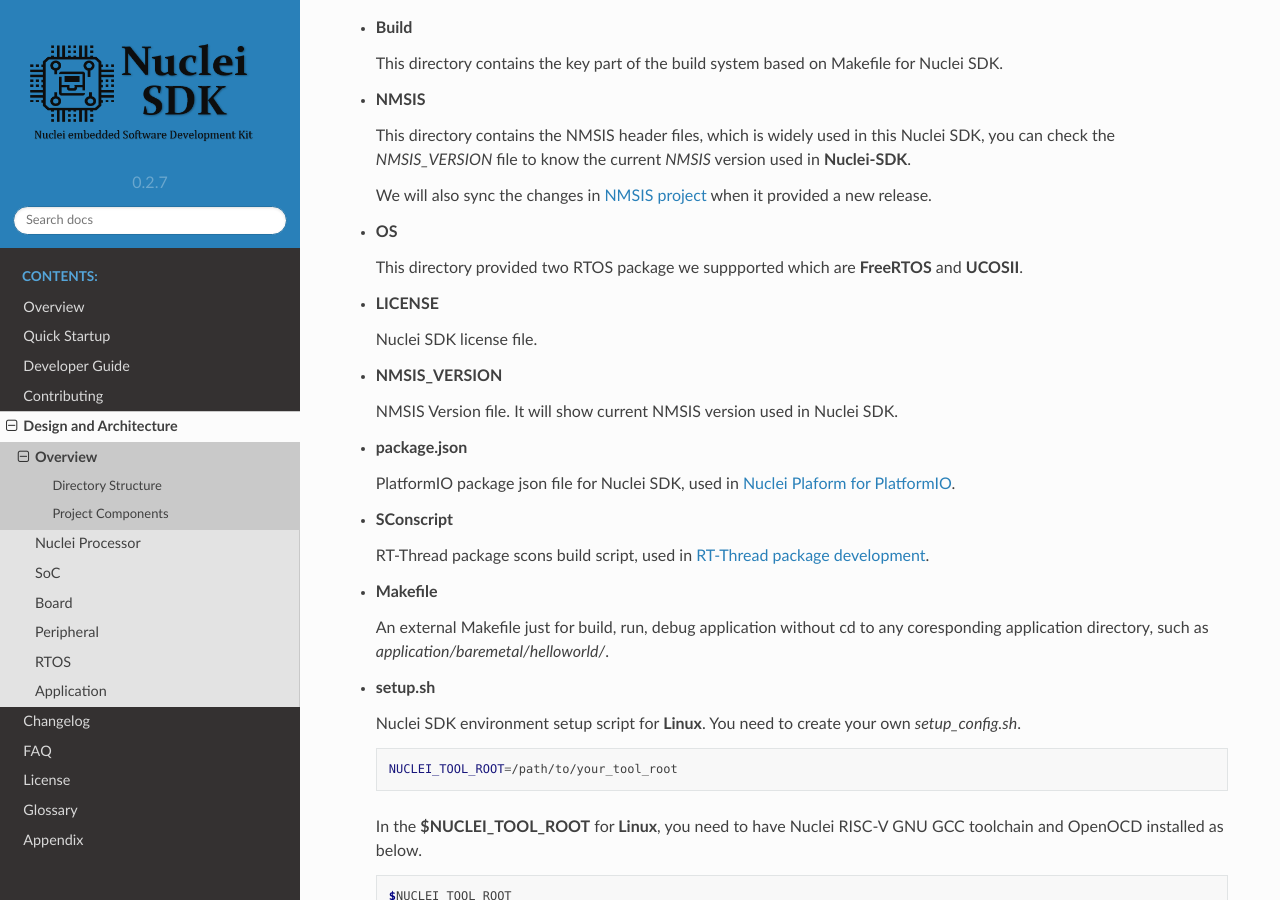
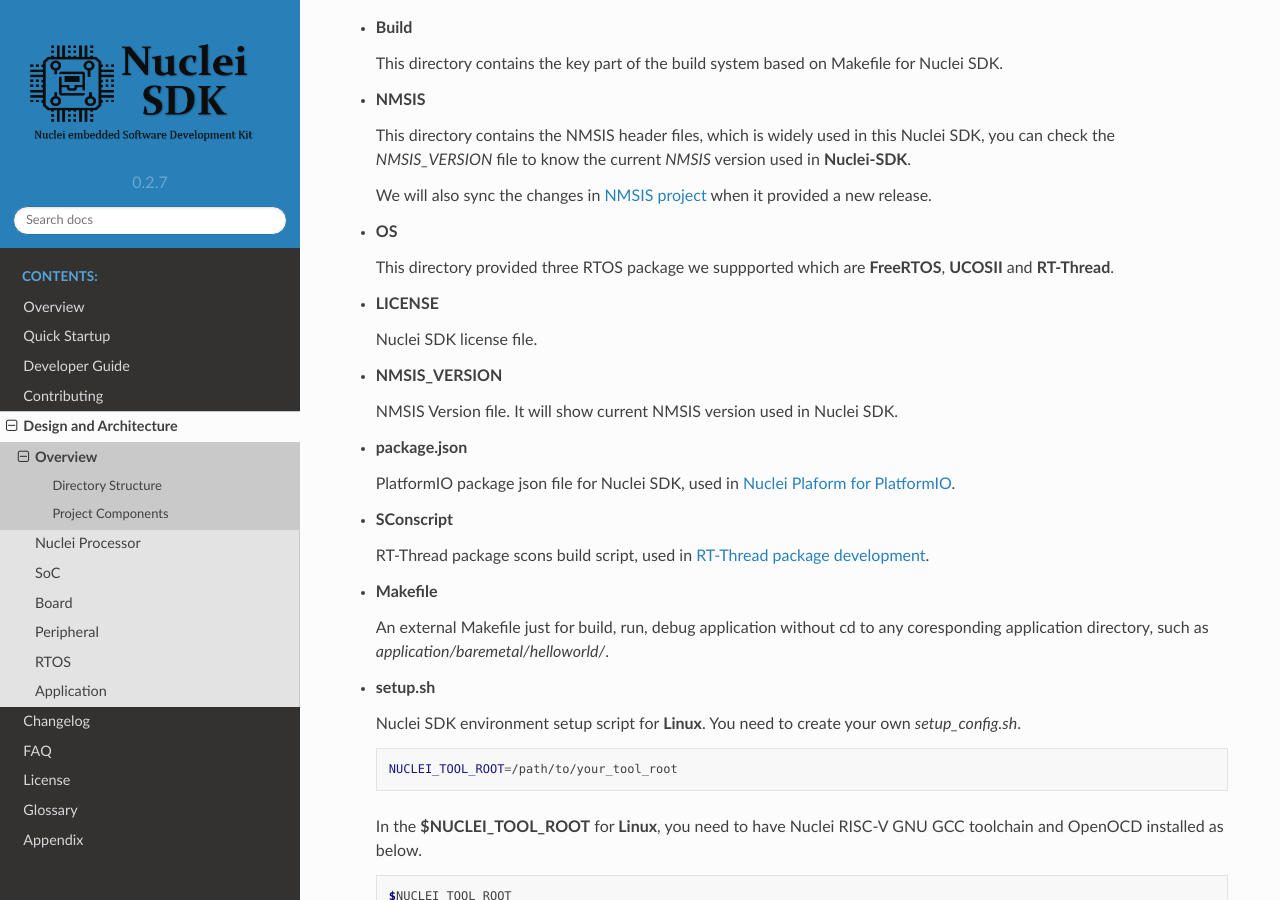
Before and after one commit to Nuclei-Software/nuclei-sdk, a Sphinx documentation site: the page built from doc/source/design/overview.rst, in a window 1280 px wide and 900 px high, scrolled down 2154 px. Built offline with Sphinx 7.4.7 and the Read the Docs theme 2.0.0, drawn with Linux system fonts in a browser that asks for light colours.

```diff
--- a/doc/source/design/overview.rst
+++ b/doc/source/design/overview.rst
@@ -118,7 +118,7 @@ Here is the directory structure for this Nuclei SDK.
 
 * **OS**
 
-  This directory provided two RTOS package we suppported which are **FreeRTOS** and **UCOSII**.
+  This directory provided three RTOS package we suppported which are **FreeRTOS**, **UCOSII** and **RT-Thread**.
 
 * **LICENSE**
 
```
Also changed, not shown: README.md (+1 -1 lines).
